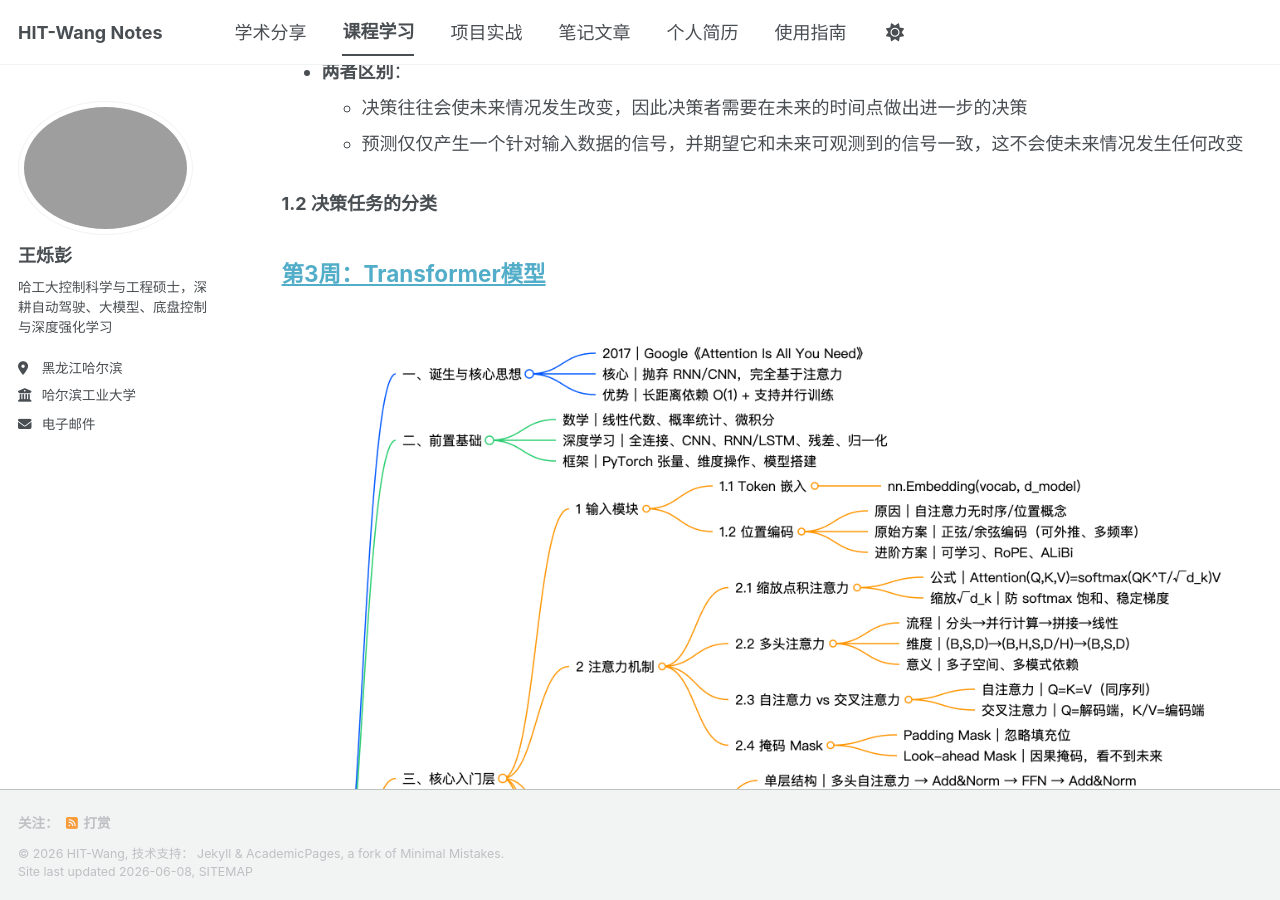
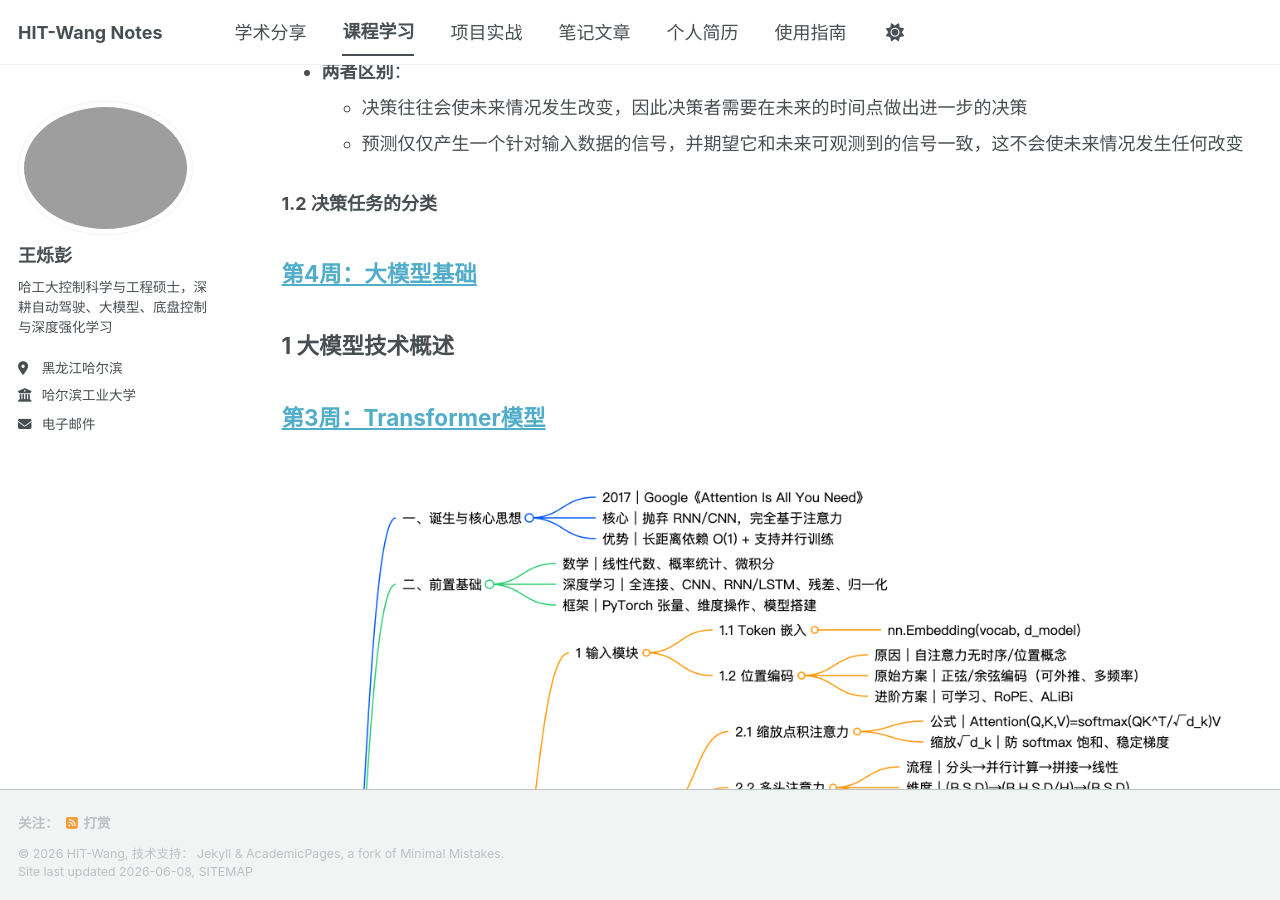
Before and after one commit to HITWang-tech/HITWang-tech.github.io, a Jekyll site: the page built from _pages/teaching.html, in a window 1280 px wide and 900 px high, scrolled down 621 px. Built offline with Jekyll 4.4.1, drawn with Linux system fonts in a browser that asks for light colours; a script bundle is joined from its source files by our own code; library files that are not in the unit come from our copies.

Commit message:
Update DL-Week4.md

```diff
--- a/_teaching/DL-Week4.md
+++ b/_teaching/DL-Week4.md
@@ -1,3 +1,9 @@
+---
+title: "第4周：大模型基础"
+collection: teaching
+permalink: /teaching/DL-Week4
+---
+
 ## 1 大模型技术概述
 
 ### 1.1 大模型的定义与特点
```
